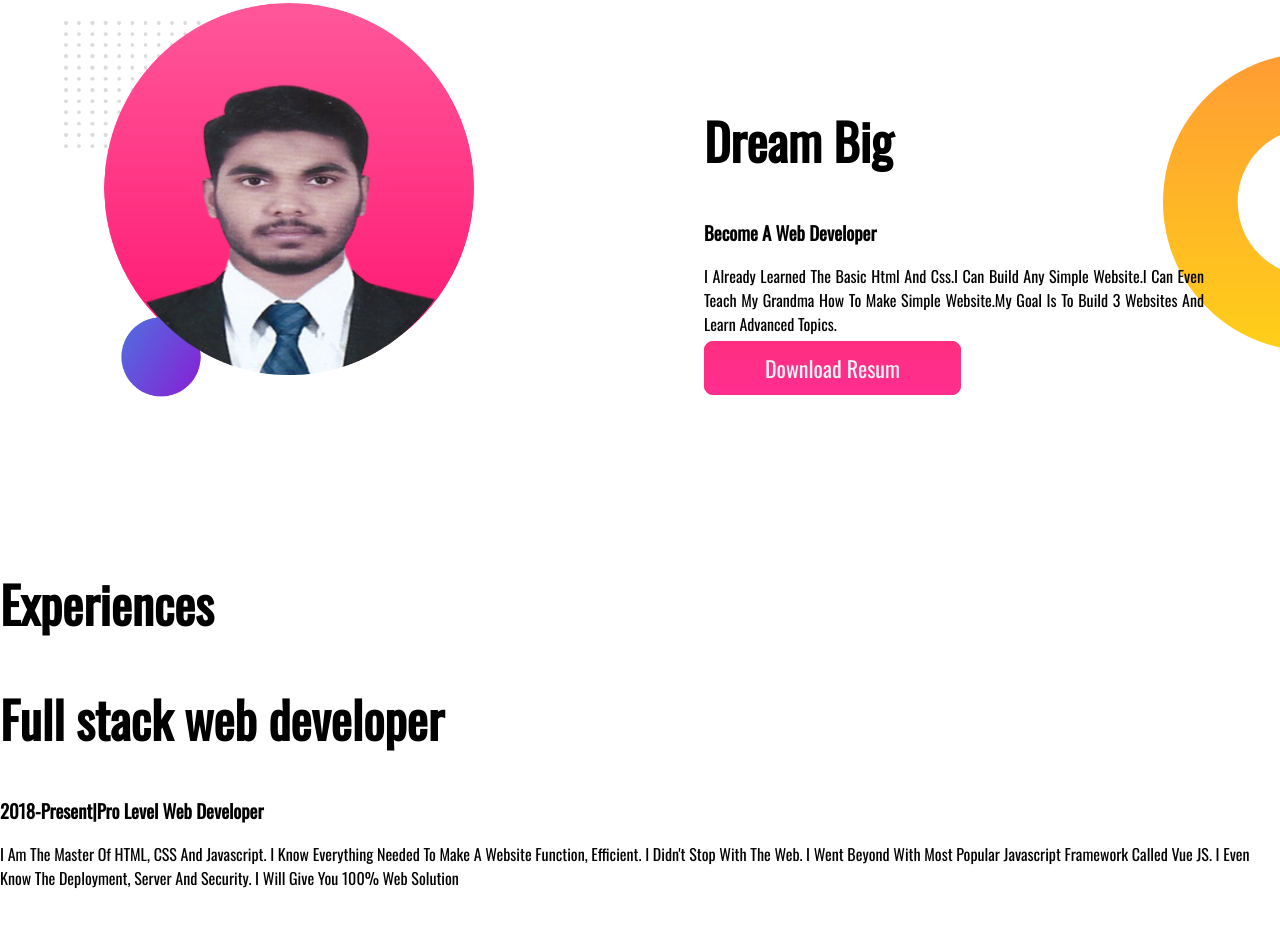
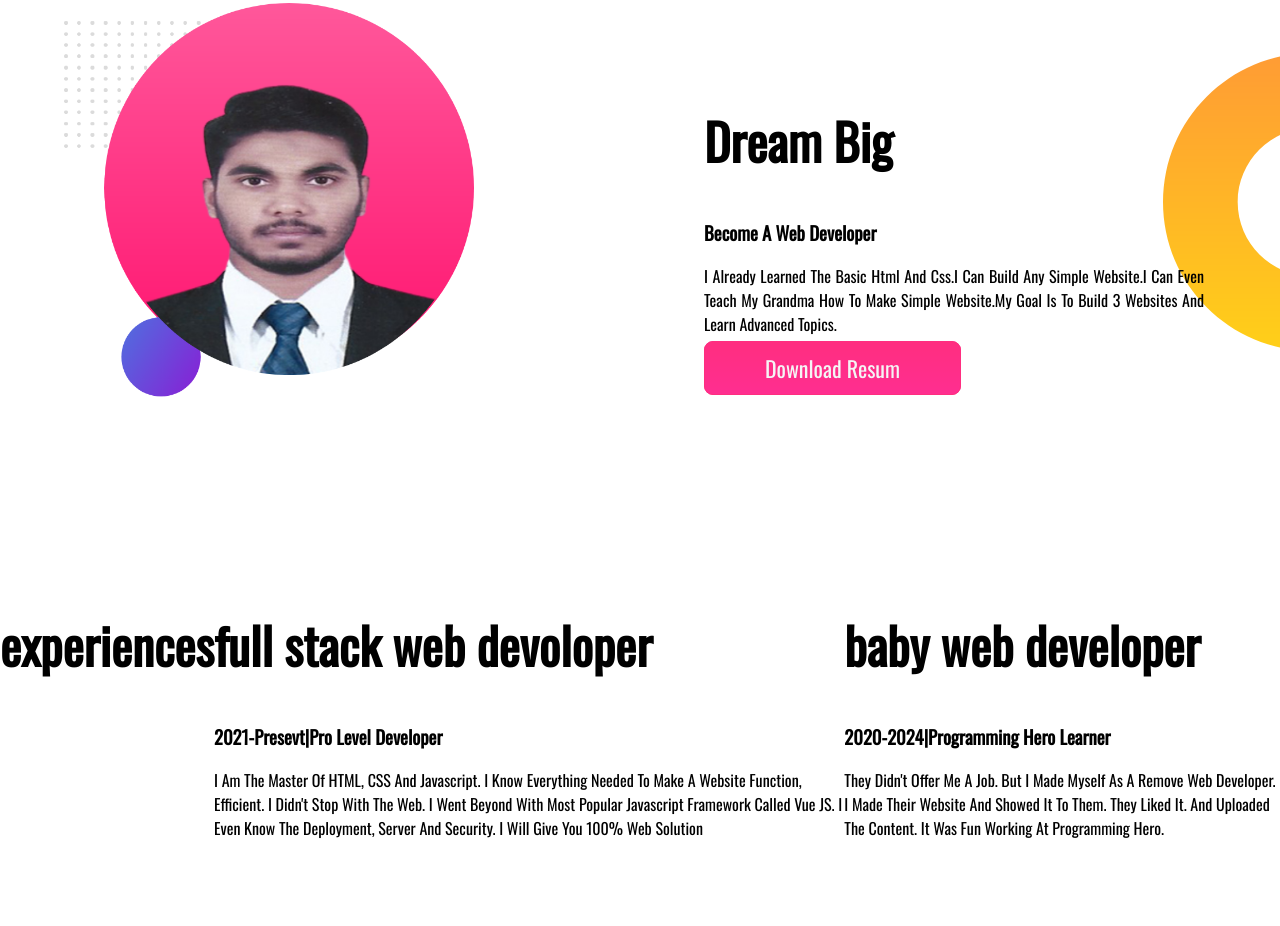
Before and after one commit to mohammadibrahim11/developer-portfolio, a plain HTML site: page index.html in a window 1280 px wide. Shown: the part 727-1653 px from the top of the page. Drawn offline with nearby package versions, Linux system fonts and the light colour scheme.

Commit message:
add new style

```diff
--- a/index.html
+++ b/index.html
@@ -55,25 +55,34 @@
 </section>
 
 <section class="experience-section">
-    <div>
-        <h1>
-            Experiences
-        </h1>
-    </div>
+   <h1>
+    experiences
+   </h1>
 
     <div>
         <h1>
-            Full stack web developer
-
+            full stack web devoloper
         </h1>
-
         <h3>
-            2018-present|pro level web developer
+            2021-presevt|pro level developer
         </h3>
         <p>
             I am the master of HTML, CSS and Javascript. I know everything needed to make a website function, efficient. I didn't stop with the web. I went beyond with most popular Javascript framework called Vue JS. I even know the deployment, server and security. I will give you 100% web solution
         </p>
     </div>
+
+    <div>
+        <h1>
+            baby web developer
+        </h1>
+        <h3>
+            2020-2024|programming hero learner
+        </h3>
+        <p>
+            They didn't offer me a job. But I made myself as a remove web developer. I made their website and showed it to them. They liked it. And uploaded the content. It was fun working at Programming Hero.
+        </p>
+    </div>
+
 </section>
 
 
--- a/style.css
+++ b/style.css
@@ -80,3 +80,7 @@ section{
  .dream-big,.newstyle h1{
     margin-top:100px;
 }
+
+.experience-section{
+    display: flex;
+}
```
